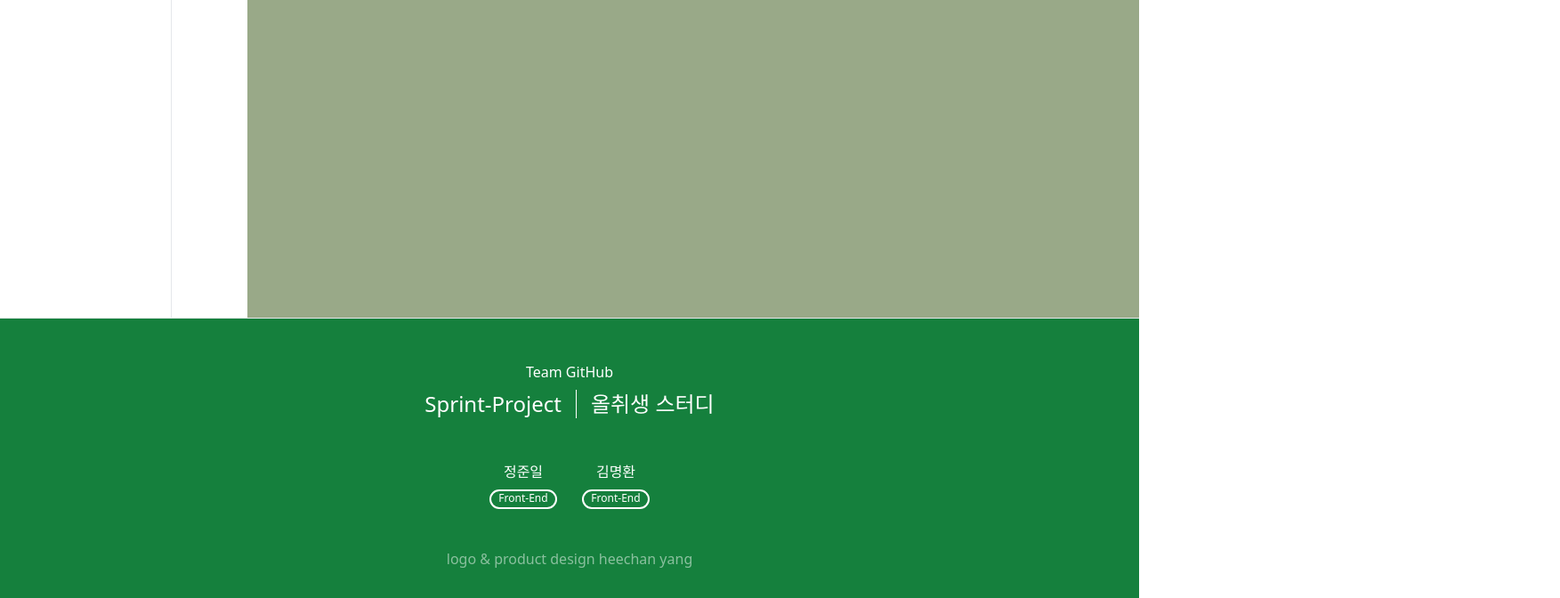
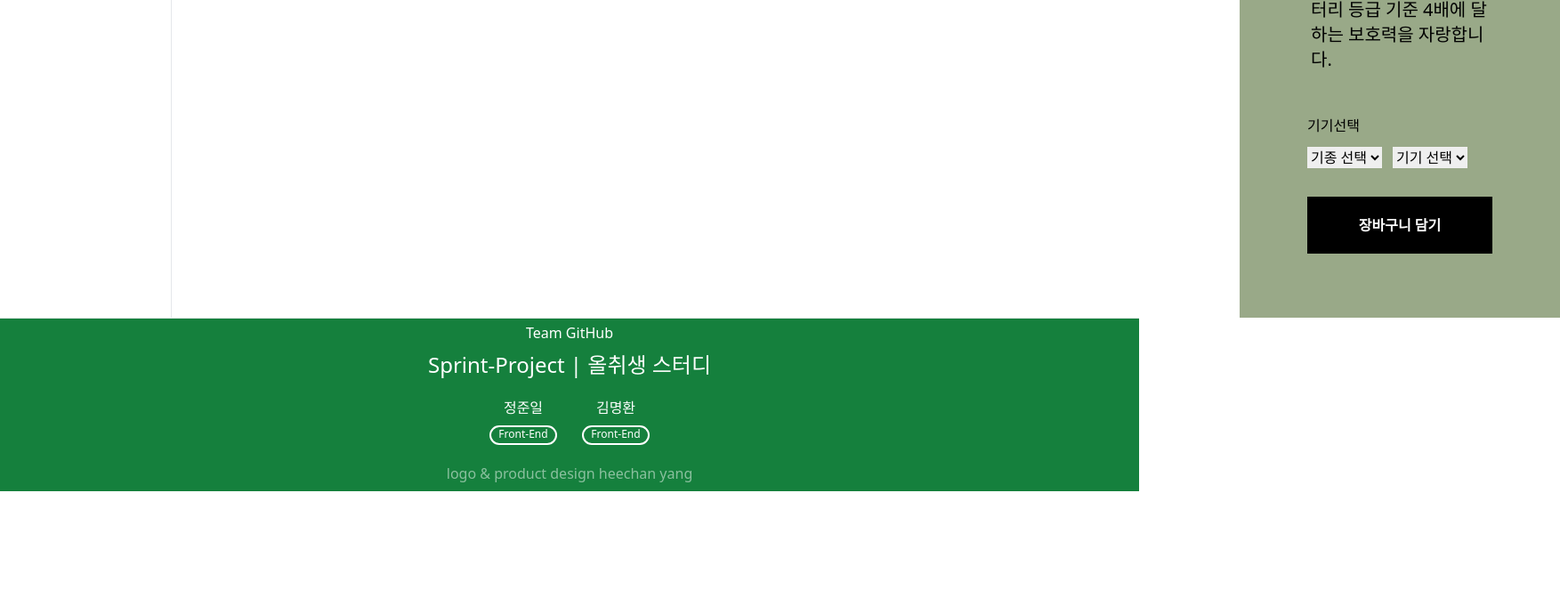
Before and after one commit to EthanJcoding/sprint_shopping-mall, a Next.js app in the folder client/: page /item_page in a window 1280 px wide. Shown: the part 603-1275 px from the top of the page at 89% size, 1753 px wide, since content can reach past the window. After the commit the page ends 1155 px from the top, so only its background shows below. Built offline with nearby package versions, Linux system fonts and the light colour scheme.

Commit message:
fix : 레이아웃 3차 수정

```diff
--- a/client/components/Item/Item_img.tsx
+++ b/client/components/Item/Item_img.tsx
@@ -7,7 +7,7 @@ const Item_img = () => {
     return (
         <div className=" mt-14 md:h-screen mt-1">
             <div className="flex justify-center">
-                <img className="w-80 md:w-max" src={priceData.img}
+                <img className="" src={priceData.img}
                 alt="case_img"
                 width={1200}
                 />
--- a/client/components/Layout/Footer.tsx
+++ b/client/components/Layout/Footer.tsx
@@ -11,7 +11,7 @@ interface team {
 function Banner() {
   return (
     <a
-      className="flex flex-col mx-auto my-8 w-fit "
+      className="flex flex-col mx-auto my-1 w-fit "
       href="https://github.com/EthanJcoding/sprint_shopping-mall"
       target="_blank"
       rel="noreferrer"
@@ -19,11 +19,7 @@ function Banner() {
       <span className="text-center text-white">Team GitHub</span>
       <div className="flex flex-col mt-2 text-center md:flex-row">
         <span className="text-2xl leading-8 text-center text-white">
-          Sprint-Project
-        </span>
-        <span className="mx-4 text-xs border-l border-solid border-l-white"></span>
-        <span className="text-2xl leading-8 text-center text-white">
-          올취생 스터디
+          Sprint-Project  |  올취생 스터디
         </span>
       </div>
     </a>
@@ -65,7 +61,7 @@ export default function Footer() {
     },
   ];
   return (
-    <div className="flex flex-col px-6 pt-4 bg-green-700 border-t">
+    <div className="flex flex-col px-6 bg-green-700 border-t">
       <Banner />
       <div className="flex justify-center items-center">
         {teamMember.map((member, index) => {
@@ -73,7 +69,7 @@ export default function Footer() {
         })}
       </div>
 
-      <div className="py-8 text-center text-white/50">logo & product design <a href="https://www.instagram.com/galmetbit/">heechan yang</a></div>
+      <div className="py-2 text-center text-white/50">logo & product design <a href="https://www.instagram.com/galmetbit/">heechan yang</a></div>
     </div>
   );
 }
--- a/client/components/Layout/Layout.tsx
+++ b/client/components/Layout/Layout.tsx
@@ -1,6 +1,5 @@
 // import Header from "./Header";
 import Header from "../@commons/Header/Header_bar";
-import Sidebar from "../@commons/Sidebar/Sidebar";
 import Footer from "./Footer";
 
 const Layout = ({ children }: any) => {
--- a/client/components/Order/Order_detail.tsx
+++ b/client/components/Order/Order_detail.tsx
@@ -49,11 +49,11 @@ const Order_detail = () => {
           <button
             onClick={() => (quantity === 1 ? null : setQuantity(quantity - 1))}
           >
-            <FaMinus></FaMinus>
+            <FaMinus />
           </button>
           <div className="mx-2 font-bold text-2xl">{quantity}</div>
           <button onClick={() => setQuantity(quantity + 1)}>
-            <FaPlus></FaPlus>
+            <FaPlus />
           </button>
         </div>
         <div className="mt-2 p-2 text-2xl text-gray-400 border text-center">
@@ -65,6 +65,7 @@ const Order_detail = () => {
 
   const CartList = () => {
     //tbody에 map 걸고 진행해야함
+    console.log(data)
     return (
       <table className="flex flex-col w-full border rounded-sm">
         <thead className="flex items-center p-4 justify-between border-b font-bold ">
@@ -100,9 +101,9 @@ const Order_detail = () => {
                 </td>
               </tr>
               <tr className="">
-                <td>{MoneyConvert(el.price)}</td>
+                <td>{MoneyConvert(el.price)} </td>
               </tr>
-              <tr className="mr-4">
+              <tr className="">
                 <HandleQuantity idx={idx} />
               </tr>
             </tbody>
```
